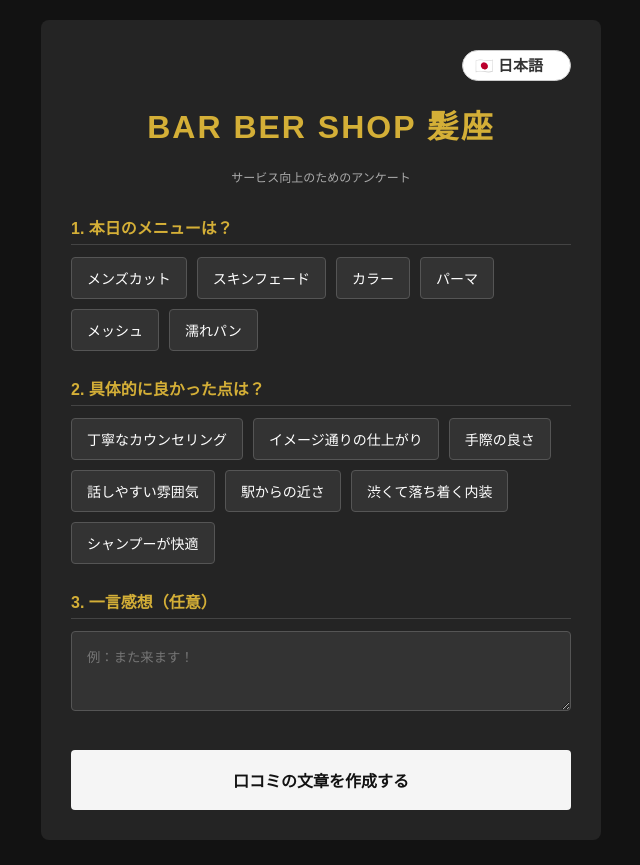
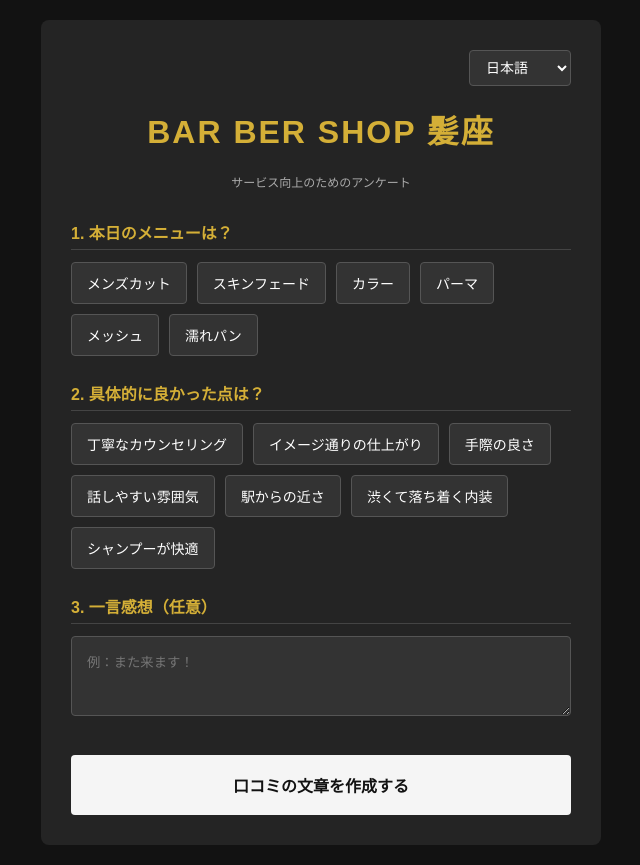
Before and after one commit to kenken1227h-creator/kamiza-review2, a website: page public/index.html in a window 1280 px wide. Shown: the whole page, without its empty margins (319-959 px from the left). Drawn offline with Linux system fonts and the light colour scheme.

Commit message:
Update index.html

```diff
--- a/public/index.html
+++ b/public/index.html
@@ -7,14 +7,13 @@
 <style>
   :root { --bg-color: #121212; --text-color: #f5f5f5; --accent-color: #d4af37; --box-bg: #242424; }
   body { font-family: sans-serif; background-color: var(--bg-color); color: var(--text-color); margin: 0; padding: 20px; display: flex; justify-content: center; }
-  .container { max-width: 500px; width: 100%; background-color: var(--box-bg); padding: 30px; border-radius: 8px; position: relative; }
+  .container { max-width: 500px; width: 100%; background-color: var(--box-bg); padding: 30px; border-radius: 8px; }
 
-  /* 言語切り替え：白地の丸いボタン（画像のデザインを再現） */
+  /* シンプルな言語切り替え */
   .lang-switch { text-align: right; margin-bottom: 20px; }
   .lang-switch select {
-    background: #fff; color: #333; border: 1px solid #ccc; padding: 6px 12px;
-    border-radius: 20px; font-size: 15px; cursor: pointer; font-weight: bold; outline: none;
-    appearance: none; -webkit-appearance: none;
+    background: #333; color: #fff; border: 1px solid #555; padding: 8px 12px;
+    border-radius: 4px; font-size: 14px; cursor: pointer; outline: none;
   }
 
   h1 { text-align: center; color: var(--accent-color); letter-spacing: 2px; margin-top: 0; }
@@ -38,11 +37,11 @@
 <div class="container">
   <div class="lang-switch">
     <select id="langSelect" onchange="changeLanguage()">
-      <option value="ja">🇯🇵 日本語</option>
-      <option value="en">🇺🇸 English</option>
-      <option value="ko">🇰🇷 한국어</option>
-      <option value="zh_cn">🇨🇳 简体中文</option>
-      <option value="zh_tw">🇹🇼 繁體中文</option>
+      <option value="ja">日本語</option>
+      <option value="en">English</option>
+      <option value="ko">한국어</option>
+      <option value="zh_cn">简体中文</option>
+      <option value="zh_tw">繁體中文</option>
     </select>
   </div>
 
```
